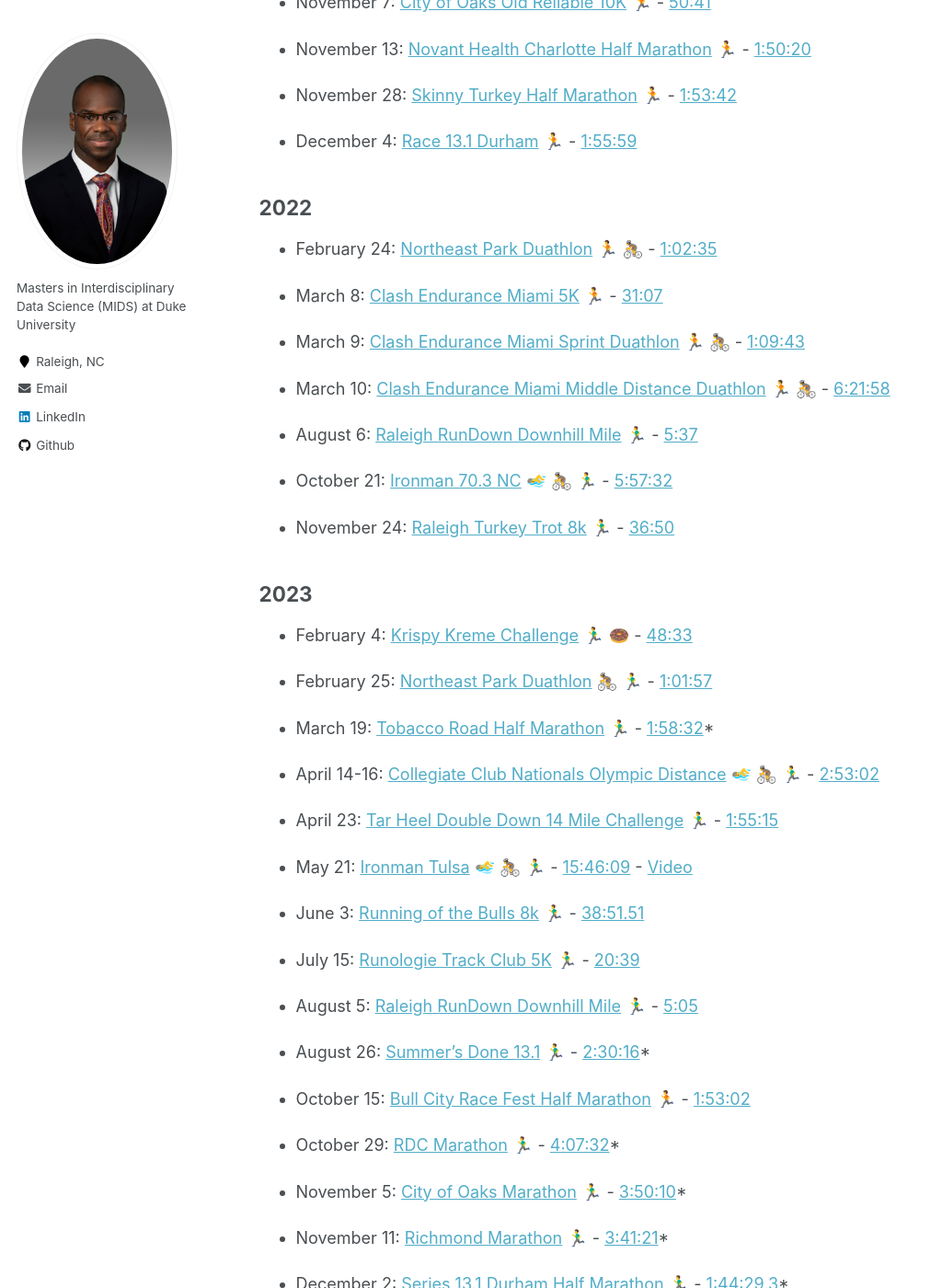
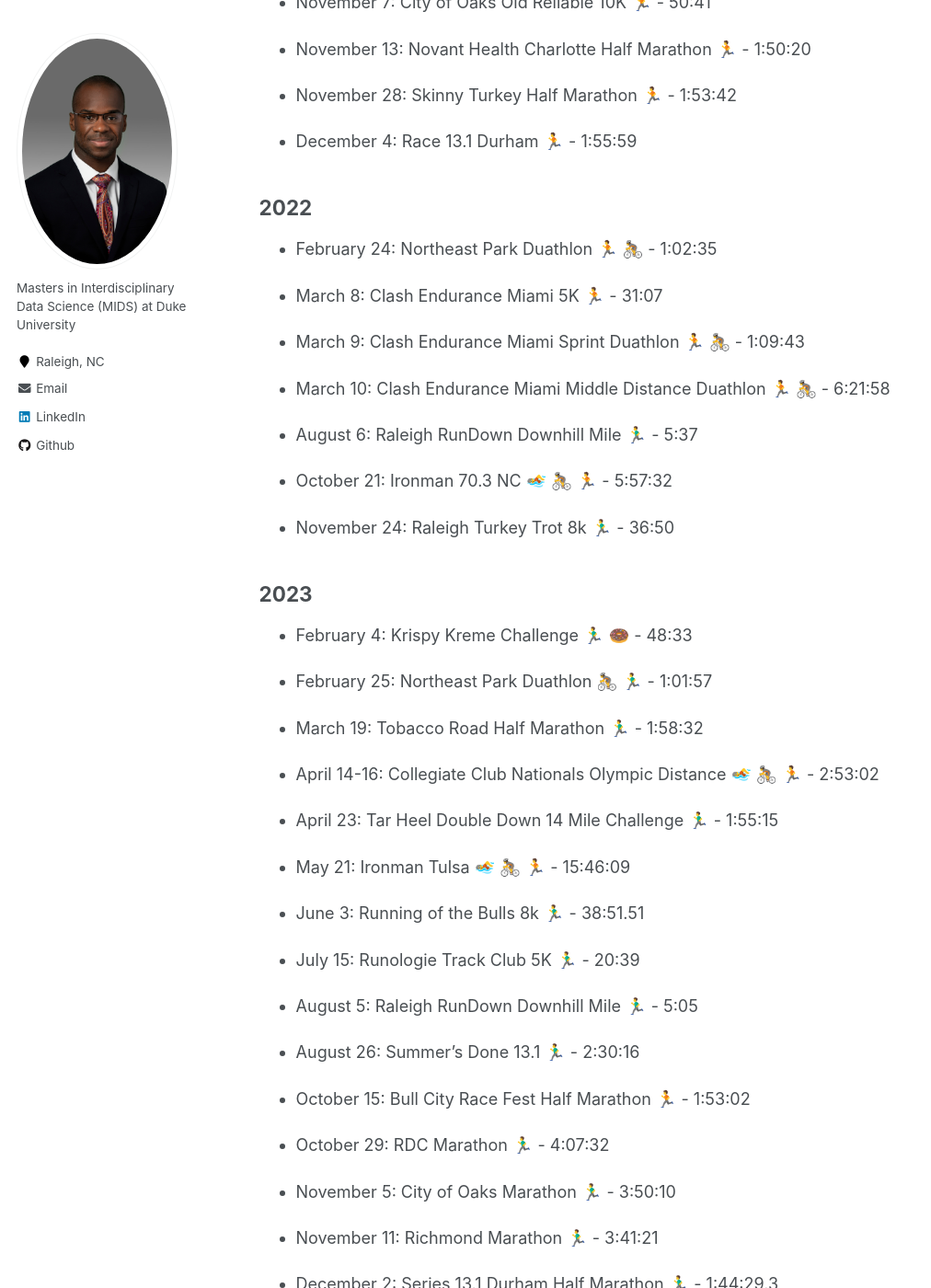
Before and after one commit to caratliff/caratliff.github.io, a Jekyll site: the page built from _pages/race-calendar.md, in a window 1280 px wide and 1400 px high, scrolled down 398 px. Shown: the whole window at 92% size, without its empty margins (0-1012 px from the left). Built offline with Jekyll 4.4.1, drawn with Linux system fonts in a browser that asks for light colours; emoji names are drawn with the system emoji font; part of the change alters nothing that is shown; some of the changed text lies outside the part shown.

Commit message:
Update race-calendar.md

```diff
--- a/_pages/race-calendar.md
+++ b/_pages/race-calendar.md
@@ -6,81 +6,75 @@ permalink: /race-calendar/
 
 
 ## 2021
-- August 14: [Bull Moon 5K](https://bullmoon.itsyourrace.com/event.aspx?id=6050) 🏃 - [24:08](https://www.itsyourrace.com/Results.aspx?id=6050&y=2021&eid=105400&srch=Rashaad&g=A&amin=0&amax=199)
+- August 14: Bull Moon 5K 🏃 - 24:08
 
-- September 11: [North Hills 5K](https://runnc.com/event/north-hills-5k/details/) 🏃 - [21:58](https://filez.racereach.com/files/results/155723/result_5k_results_2021.txt?kick=1706731562)
+- September 11: North Hills 5K 🏃 - 21:58
 
-- October 17: [Bull City Race Fest Half Marathon](https://capstoneraces.com/bull-city-race-fest/) 🏃 - [1:45:31](https://results.raceroster.com/v2/en-US/results/3gbn4p9pc3xc6pa3/results?search=Rashaad&page=1)
+- October 17: Bull City Race Fest Half Marathon 🏃 - 1:45:31
 
-- November 7: [City of Oaks Old Reliable 10K](https://cityofoaksmarathon.com) 🏃 - [50:41](https://results.raceroster.com/v2/en-US/results/32pguc65w6a4x6sz/detail/53xnqagdhkse7c2a)
+- November 7: City of Oaks Old Reliable 10K 🏃 - 50:41
 
-- November 13: [Novant Health Charlotte Half Marathon](https://thecharlottemarathon.com) 🏃 - [1:50:20](https://www.athlinks.com/event/20296/results/Event/1035993/Course/2307240/Bib/3615)
+- November 13: Novant Health Charlotte Half Marathon 🏃 - 1:50:20
 
-- November 28: [Skinny Turkey Half Marathon](https://fsseries.com/event/skinny/) 🏃 - [1:53:42](https://www.racetecresults.com/Search.aspx?CId=16247&RId=210&S=rashaad)
+- November 28: Skinny Turkey Half Marathon 🏃 - 1:53:42
 
-- December 4: [Race 13.1 Durham](https://capstoneraces.com/race131/durham/) 🏃 - [1:55:59](https://results.raceroster.com/v2/en-US/results/dgz65k6ssxz2ssw6/results?search=Rashaad&page=1)
+- December 4: Race 13.1 Durham 🏃 - 1:55:59
 
 ## 2022
 
-- February 24: [Northeast Park Duathlon](https://www.trisignup.com/Race/NC/Gibsonville/NEParkDuathlon) 🏃 🚴 - [1:02:35](https://www.trisignup.com/Race/Results/26521/IndividualResult/Mzbb?resultSetId=303285#U51753724)
+- February 24: Northeast Park Duathlon 🏃 🚴 - 1:02:35
 
-- March 8: [Clash Endurance Miami 5K](https://clashendurance.com/pages/miami) 🏃 - [31:07](https://track.rtrt.me/e/CLASH-MIAMI#/tracker/RHPVK64M)
+- March 8: Clash Endurance Miami 5K 🏃 - 31:07
 
-- March 9: [Clash Endurance Miami Sprint Duathlon](https://clashendurance.com/pages/miami) 🏃 🚴 - [1:09:43](https://track.rtrt.me/e/CLASH-MIAMI#/tracker/RHPVK64M,RJTP52WE)
+- March 9: Clash Endurance Miami Sprint Duathlon 🏃 🚴 - 1:09:43
 
-- March 10: [Clash Endurance Miami Middle Distance Duathlon](https://clashendurance.com/pages/miami) 🏃 🚴 - [6:21:58](https://track.rtrt.me/e/CLASH-MIAMI#/tracker/RHPVK64M,RJTP52WE,RAR286DM)
+- March 10: Clash Endurance Miami Middle Distance Duathlon 🏃 🚴 - 6:21:58
 
-- August 6: [Raleigh RunDown Downhill Mile](https://runsignup.com/Race/Results/116189#resultSetId-266098;perpage:5000) :running_man: - [5:37](https://runsignup.com/Race/Results/116189#resultSetId-331659;perpage:100)
+- August 6: Raleigh RunDown Downhill Mile 🏃‍♂️ - 5:37
 
-- October 21: [Ironman 70.3 NC](https://www.ironman.com/im703-north-carolina?_ga=2.262261516.1463858545.1659123373-1026453001.1656093606) :swimming_man: :bicyclist: :running_man: - [5:57:32](https://www.ironman.com/im703-north-carolina-results)
+- October 21: Ironman 70.3 NC 🏊 🚴 🏃 - 5:57:32
 
-- November 24: [Raleigh Turkey Trot 8k](https://ridgewoodturkeytrot.itsyourrace.com/event.aspx?id=4847) 🏃‍♂️ - [36:50](https://ridgewoodturkeytrot.itsyourrace.com/Results.aspx?id=4847&y=&eid=&srch=Rashaad%20&g=&amin=&amax=)
+- November 24: Raleigh Turkey Trot 8k 🏃‍♂️ - 36:50
 
 ## 2023
 
-- February 4: [Krispy Kreme Challenge](https://krispykremechallenge.com) 🏃‍♂️ :doughnut: - [48:33](https://www.itsyourrace.com/results.aspx?id=89&y=&eid=&srch=rashaad&g=&amin=&amax=)
+- February 4: Krispy Kreme Challenge 🏃‍♂️ 🍩 - 48:33
 
-- February 25: [Northeast Park Duathlon](https://runsignup.com/Race/NC/Gibsonville/NEParkDuathlon) :bicyclist: :running_man: - [1:01:57](https://www.trisignup.com/Race/Results/26521/IndividualResult/GfbP?resultSetId=367212#U51753724)
+- February 25: Northeast Park Duathlon 🚴 🏃‍♂️ - 1:01:57
 
-- March 19: [Tobacco Road Half Marathon](https://tobaccoroadmarathon.com/details) 🏃‍♂️ - [1:58:32](https://www.racetecresults.com/myresults.aspx?CId=16247&RId=10060&EId=2&AId=44920)*
+- March 19: Tobacco Road Half Marathon 🏃‍♂️ - 1:58:32
 
-<!--- Gran Fondo Florida:  March 19, 2023-->
+- April 14-16: Collegiate Club Nationals Olympic Distance 🏊 🚴 🏃 - 2:53:02
 
-<!--- Tour of Georgia Grand Fondo:  April 16, 2023-->
+- April 23: Tar Heel Double Down 14 Mile Challenge 🏃‍♂️ - 1:55:15
 
-- April 14-16: [Collegiate Club Nationals Olympic Distance](https://www.usatrichamps.com) :swimming_man: :bicyclist: :running_man: - [2:53:02](https://track.rtrt.me/e/USAT-COLLEGIATE-CLUB-NATIONALS-23#/tracker/RXBK3GY5)
+- May 21: Ironman Tulsa 🏊 🚴 🏃 - 15:46:09
 
-- April 23: [Tar Heel Double Down 14 Mile Challenge](https://capstoneraces.com/tar-heel-10-miler/results-and-photos/) :running_man: - [1:55:15](https://results.raceroster.com/v2/en-US/results/td3zrdxc4ewcgxf3/detail/gt4zp5u5e26rf5d4)
+- June 3: Running of the Bulls 8k 🏃‍♂️ - 38:51.51
 
-- May 21: [Ironman Tulsa](https://www.ironman.com/im703-tulsa) :swimming_man: :bicyclist: :running_man: - [15:46:09](https://feathersprod.blob.core.windows.net/api-public/A0C726B6-F648-41E0-91D2-58E4D3FA9F46.pdf) - [Video](https://www.youtube.com/watch?v=ktQtcAhxv3E)
+- July 15: Runologie Track Club 5K 🏃‍♂️ - 20:39
 
-- June 3: [Running of the Bulls 8k](https://runsignup.com/Race/NC/Durham/RunningoftheBulls8K) :running_man: - [38:51.51](https://runsignup.com/Race/Results/124617/IndividualResult/bBTS?resultSetId=383819#U51753724)
+- August 5: Raleigh RunDown Downhill Mile 🏃‍♂️ - 5:05
 
-- July 15: [Runologie Track Club 5K](https://event.racereach.com/runologie-track-club-5k/details#whenandwheresec) :running_man: - [20:39](https://www.racetecresults.com/myresults.aspx?CId=16247&RId=10070&EId=1&AId=51836)
+- August 26: Summer's Done 13.1 🏃‍♂️ - 2:30:16
 
-- August 5: [Raleigh RunDown Downhill Mile](https://raleighrundown.com) 🏃‍♂️ - [5:05](https://runsignup.com/Race/Results/116189/IndividualResult/qNfY?resultSetId=394779#U77493007)
+- October 15: Bull City Race Fest Half Marathon 🏃 - 1:53:02
 
-- August 26: [Summer's Done 13.1](https://runsignup.com/Race/NC/Cary/SummersDone131) :running_man: - [2:30:16](https://runsignup.com/Race/Results/145696#resultSetId-391781;perpage:100)*
+- October 29: RDC Marathon 🏃‍♂️ - 4:07:32
 
-- October 15: [Bull City Race Fest Half Marathon](https://capstoneraces.com/bull-city-race-fest/) 🏃 - [1:53:02](https://results.raceroster.com/v2/en-US/results/h3g5a3tfrdp5smt2/detail/5scpcp3ccm2r9nqm)
+- November 5: City of Oaks Marathon 🏃‍♂️ - 3:50:10
 
-- October 29: [RDC Marathon](https://fsseries.com/event/runrdc/) 🏃‍♂️ - [4:07:32](https://www.marathonguide.com/results/browse.cfm?MIDD=9241231029&Gen=B&Begin=46&End=145&Max=119)*
+- November 11: Richmond Marathon 🏃‍♂️ - 3:41:21
 
-- November 5: [City of Oaks Marathon](https://cityofoaksmarathon.com) :running_man: - [3:50:10](https://www.marathonguide.com/results/browse.cfm?MIDD=2740231105&Gen=B&Begin=159&End=258&Max=669)*
+- December 2: Series 13.1 Durham Half Marathon 🏃‍♂️ - 1:44:29.3
 
-- November 11: [Richmond Marathon](https://www.richmondmarathon.org/races/marathon/) 🏃‍♂️ - [3:41:21](https://www.marathonguide.com/results/browse.cfm?MIDD=477231111&Gen=B&Begin=981&End=1080&Max=4083)*
-
-- December 2: [Series 13.1 Durham Half Marathon](https://capstoneraces.com/race131/durham/details/) 🏃‍♂️ - [1:44:29.3](https://results.raceroster.com/v2/en-US/results/reuwxtqm7g3cgbhh/detail/qeahs53xtwky75fa)*
-
-- December 9: [Beast of The East 50 mile](https://ultrasignup.com/results_event.aspx?did=100507) 🏃‍♂️ - [16:39:05](https://ultrasignup.com/results_participant.aspx?fname=Rashaad&lname=Ratliff-Brown&age=29)
+- December 9: Beast of The East 50 mile 🏃‍♂️ - 16:39:05
 
 ## 2024
 
-- Feb 24: [Northeast Park Duathlon - Relay](https://www.trisignup.com/Race/NC/Gibsonville/NEParkDuathlon) 🏃‍♂️ - [49:16.01](https://www.trisignup.com/Race/Results/26521/IndividualResult/sKDB?resultSetId=438954#U52110079) - COURSE RECORD!
+- Feb 24: Northeast Park Duathlon - Relay 🏃‍♂️ - 49:16.01 - COURSE RECORD!
 
-- October 13: [Chicago Marathon](https://www.chicagomarathon.com) 🏃‍♂️ - [xx:xx:xx](https://www.chicagomarathon.com/runners/race-results/)
-
-- November 4: [New York City Marathon]() 🏃 - [xx:xx:xx]()
+- October 13: Chicago Marathon 🏃‍♂️ - 3:27:13
 
 (*) indicates training runs/events
 <!-- One 70.3, one 13.1, one 140.6, and one 26.2 every year -->
```
